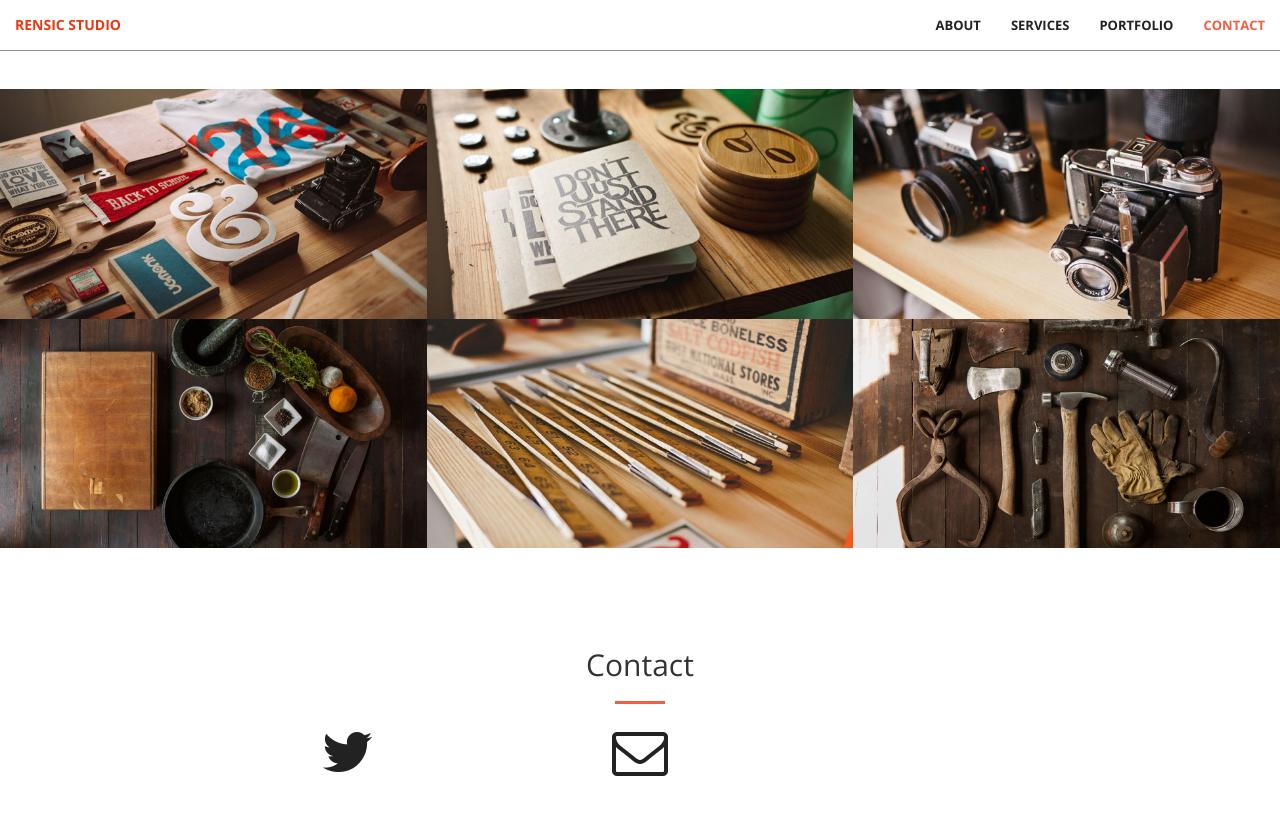
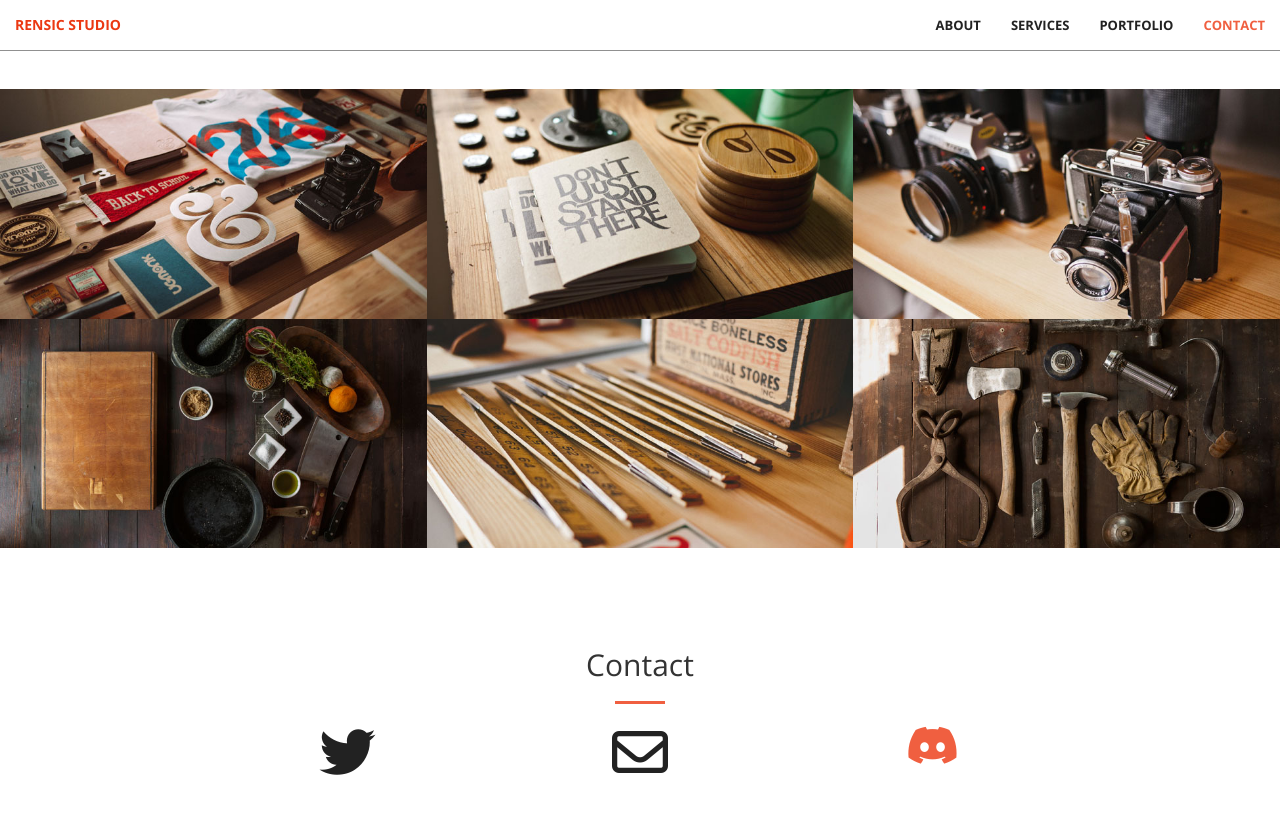
Before and after one commit to RenSicStudio/RenSicStudio.github.io, a Jekyll site: the page built from index.html, in a window 1280 px wide and 900 px high, scrolled down 2091 px. Shown: the top 815 px of the window. Built offline with Jekyll 4.4.1, drawn with Linux system fonts in a browser that asks for light colours; nearby versions of some CDN libraries.

Commit message:
Update contact.html

```diff
--- a/_includes/contact.html
+++ b/_includes/contact.html
@@ -1,3 +1,4 @@
+<script src="https://kit.fontawesome.com/a0b04838ec.js" crossorigin="anonymous"></script>
 <section id="contact">
     <div class="container">
         <div class="row">
```
